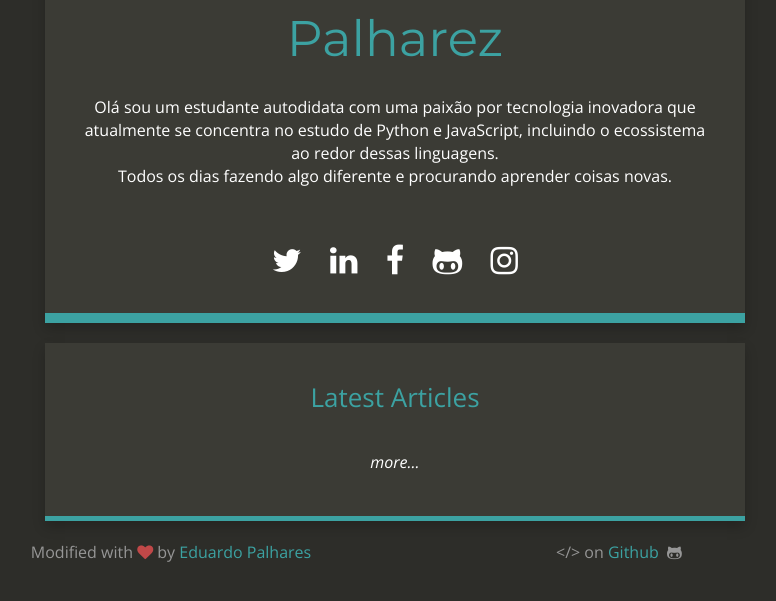
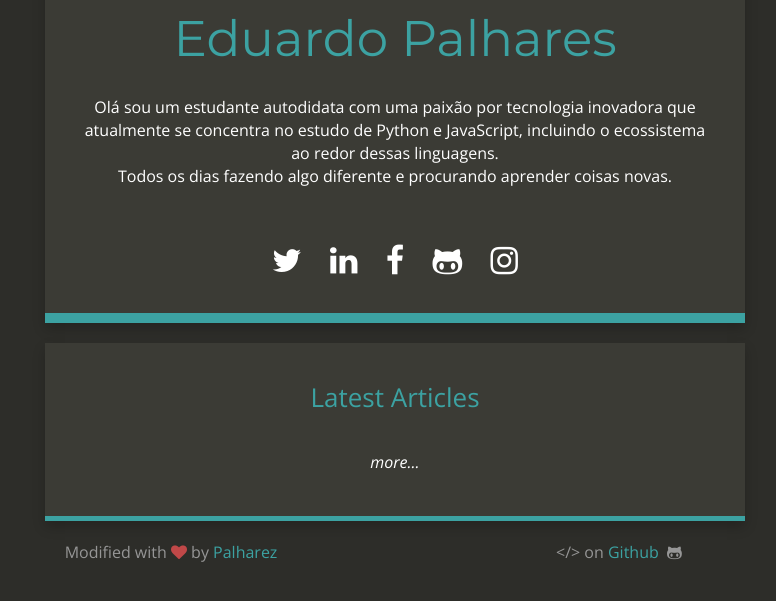
Before and after one commit to palharez/palharez.github.io, a Jekyll site: the page built from index.html, in a window 1280 px wide, cut to the strip 174-775 px from the top of the page. Shown: the whole strip, without its empty margins (245-1021 px from the left). Built offline with Jekyll 4.4.1, drawn with Linux system fonts in a browser that asks for light colours; nearby versions of some CDN libraries; part of the change alters nothing that is shown.

```diff
--- a/_config.yml
+++ b/_config.yml
@@ -1,5 +1,5 @@
 # Site settings
-title: "Palharez"
+title: "Eduardo Palhares"
 email: xeduardopalhares@gmail.com
 description: "Site pessoal de Eduardo Palhares."
 baseurl: ""
@@ -28,7 +28,7 @@ xing_link:
 facebook_link: http://facebook.com/xEduardoPalhares
 
 # Footer
-footer_left: 'Modified with <i class="fa fa-heart"></i> by <a href="https://twitter.com/xeduardopjr">Eduardo Palhares</a>'
+footer_left: 'Modified with <i class="fa fa-heart"></i> by <a href="https://twitter.com/xeduardopjr">Palharez</a>'
 footer_right: '&lt;/&gt; on <a href="https://github.com/jacobtomlinson/carte-noire">Github</a> &nbsp;<i class="fa fa-github-alt"></i>'
 
 # Build settings
--- a/_includes/head.html
+++ b/_includes/head.html
@@ -4,6 +4,10 @@
     <title>{% if page.title %}{{ page.title }}{% else %}{{ site.title }}{% endif %}</title>
     <meta name="description" content="{{ site.description }}">
     <meta property="og:image" content="{{ site.title_image }}" />
+    <meta property="twitter:image:src" content="{{ site.title_image }}">
+    <meta property="og:site_name" content="Eduardo Palhares - Software Developer">
+    <meta itemprop="image" content="{{ site.title_image }}">
+    <meta itemprop="name" content="Eduardo Palhaes - Software Developer">
 
     <link rel="stylesheet" href="//netdna.bootstrapcdn.com/bootstrap/3.1.1/css/bootstrap.min.css">
     <link rel="stylesheet" href="//maxcdn.bootstrapcdn.com/font-awesome/4.7.0/css/font-awesome.min.css">
@@ -44,6 +48,7 @@
 
     {% if page.content contains '<script type="math/tex' %}
     <!-- MathJax for LaTeX -->
-<script type="text/javascript" src="https://cdn.mathjax.org/mathjax/latest/MathJax.js?config=TeX-AMS-MML_HTMLorMML"></script>
+    <script type="text/javascript"
+        src="https://cdn.mathjax.org/mathjax/latest/MathJax.js?config=TeX-AMS-MML_HTMLorMML"></script>
     {% endif %}
 </head>
```
Lines whose indentation alone changed are shown as unchanged.
